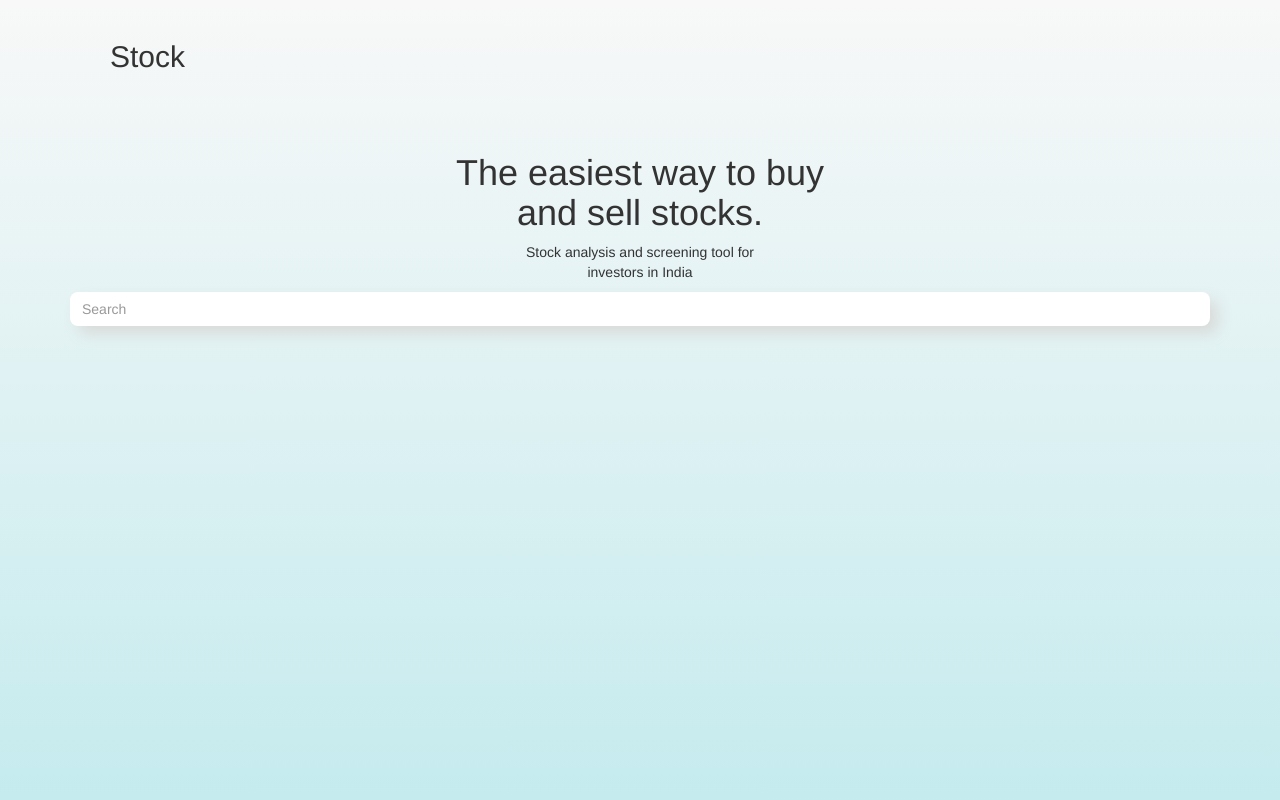
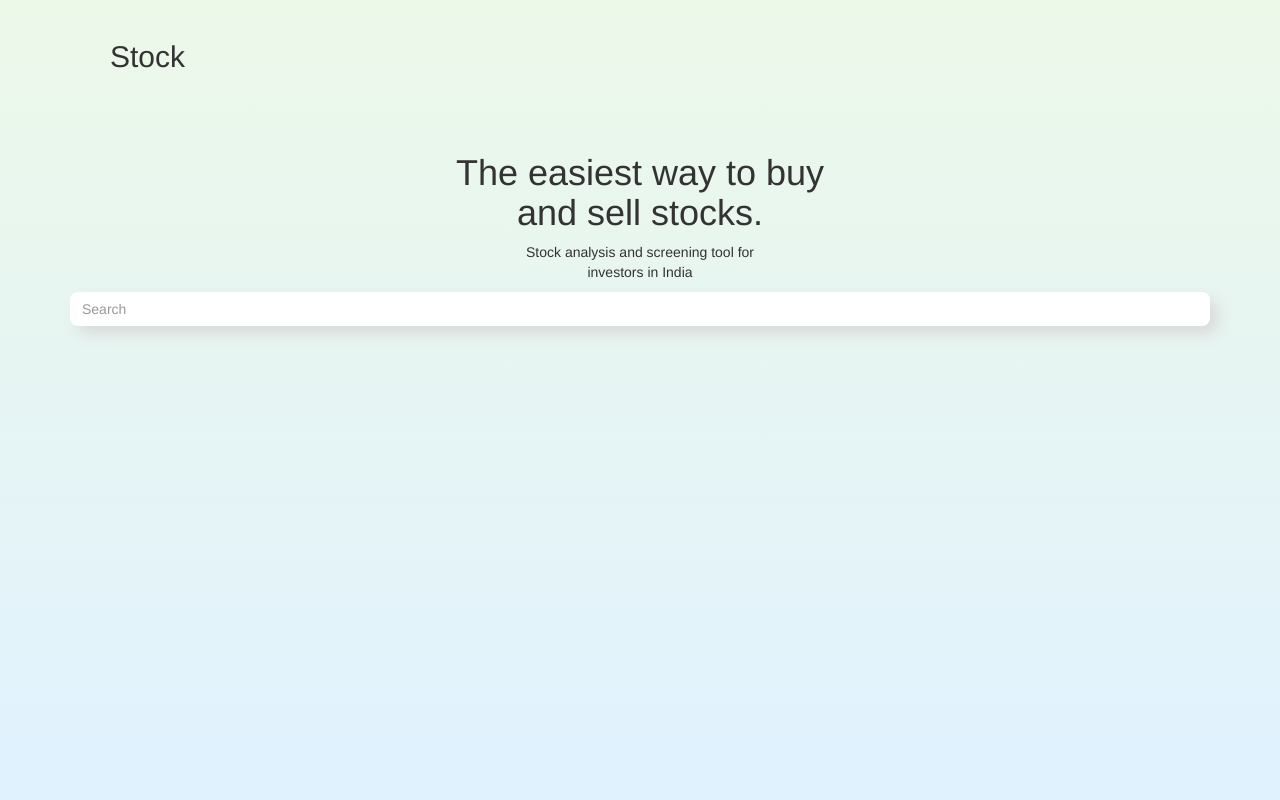
Before and after one commit to Sreeekutty/Searchbar, a PHP site: page / in a window 1280 px wide. Run offline with PHP 8.4, Linux system fonts and the light colour scheme; data comes from the database, SQL or seed files in the repository; some libraries are stand-ins or nearby versions.

Commit message:
Update index.css

```diff
--- a/index.css
+++ b/index.css
@@ -1,5 +1,5 @@
 body{
-    background-image: linear-gradient(180deg, rgb(248, 248, 248), rgb(197, 235, 238));
+    background-image: linear-gradient(180deg, #ecf8e8, #e0f2ff);
 }
 .paragraph_divison{
     margin-left: 400px;
```
